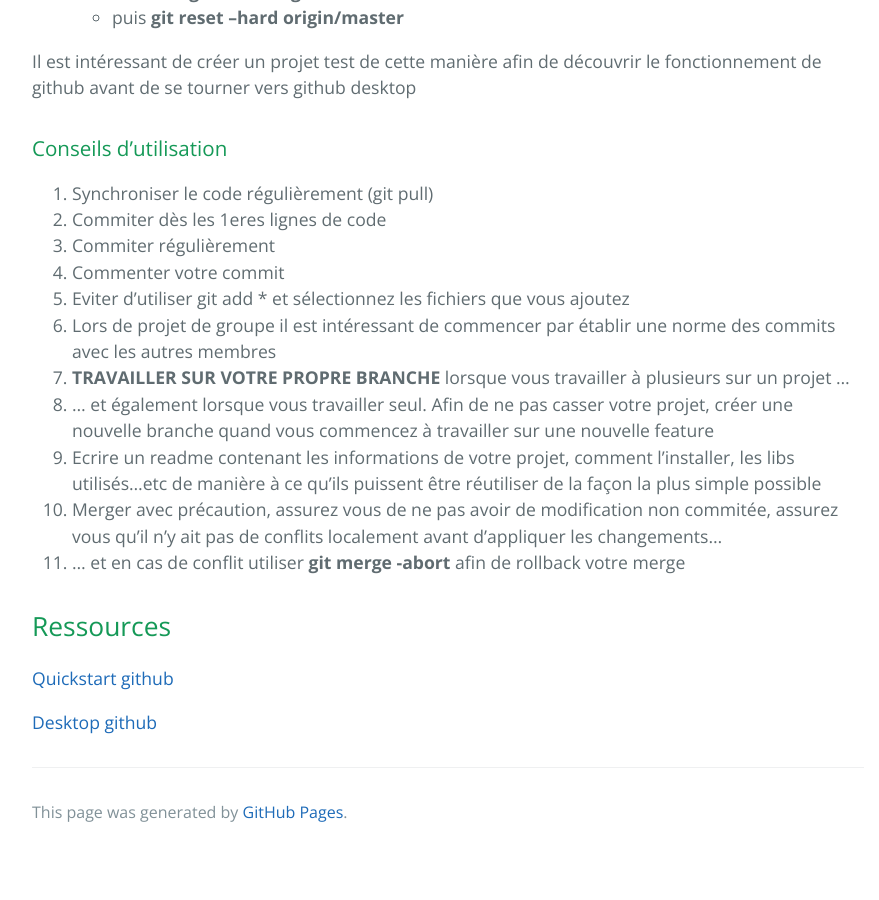
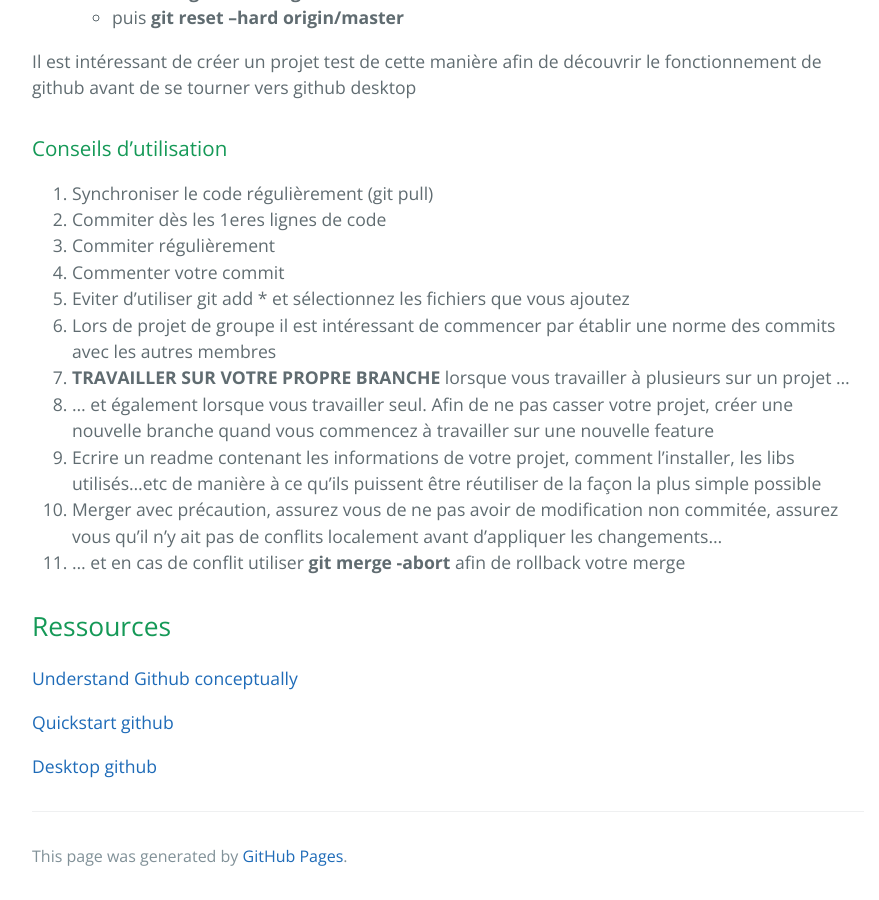
Before and after one commit to CIA-Oceanix/CIA-Oceanix.github.io, a Jekyll site: the page built from git.md, in a window 1280 px wide and 900 px high, scrolled down 1466 px. Shown: the whole window, without its empty margins (192-1071 px from the left). Built offline with Jekyll 4.4.1, drawn with Linux system fonts in a browser that asks for light colours; our own code applies the rules of GitHub Pages for plain Markdown files; before the commit the page ends 2322 px from its top, so only the background shows below that.

Commit message:
Update git.md

```diff
--- a/git.md
+++ b/git.md
@@ -67,6 +67,7 @@ Il est intéressant de créer un projet test de cette manière afin de découvri
 
 ## Ressources
 
+[Understand Github conceptually](https://www.sbf5.com/~cduan/technical/git/)
 
 [Quickstart github](https://help.github.com/en/github/getting-started-with-github/quickstart)
 
```
